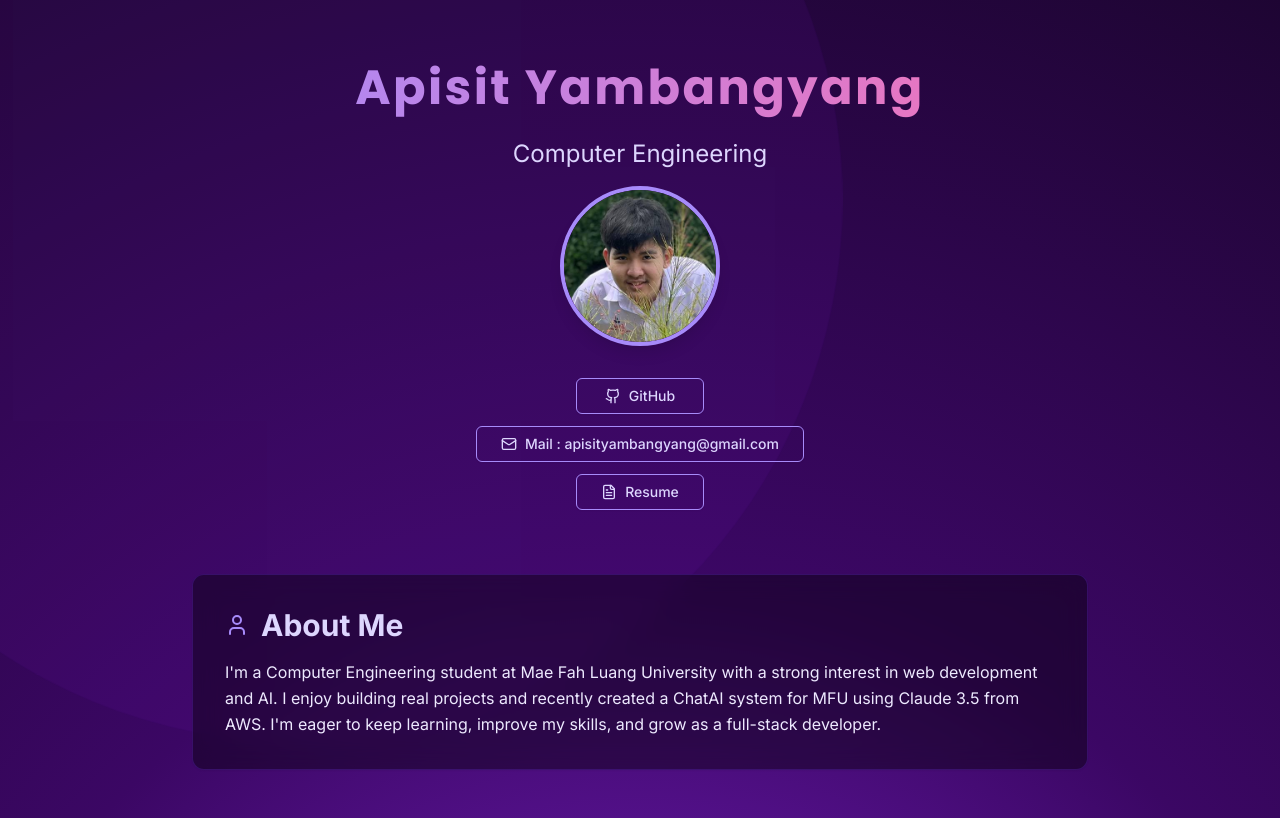
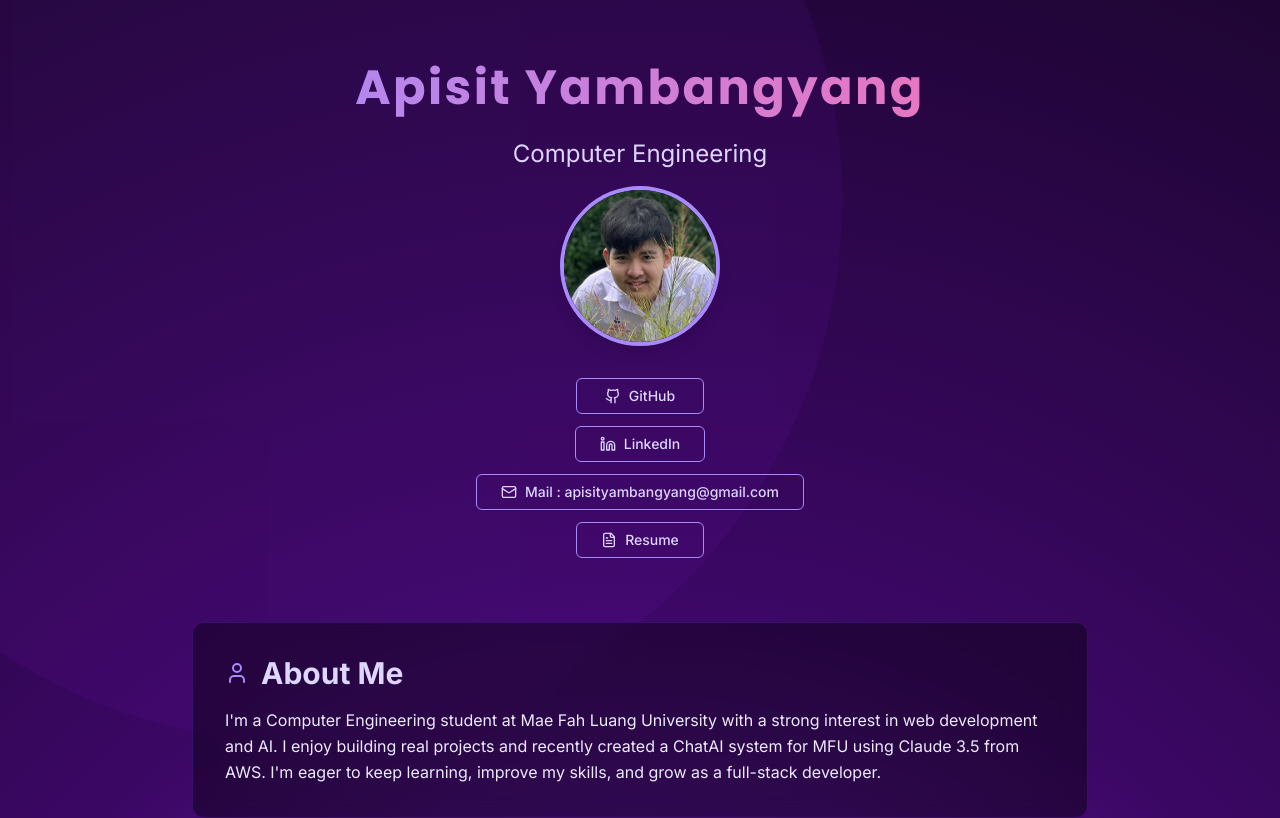
Before and after one commit to nalikanon/Introduce-myself, a Next.js app: page / in a window 1280 px wide. Shown: the top 818 px of the page. Built offline with nearby package versions, Linux system fonts and the light colour scheme.

Commit message:
add linkedin

```diff
--- a/src/app/page.tsx
+++ b/src/app/page.tsx
@@ -120,6 +120,15 @@ export default function Home() {
             <Button variant="outline" className="border-purple-400 text-purple-200 hover:bg-purple-800 min-w-32 px-6">
             <Github className="mr-2 h-4 w-4" />
             GitHub
+            </Button>
+            </a>
+
+            <a href="https://www.linkedin.com/in/non-apisit-43762b364/"
+               target="_blank"
+               rel="" >
+            <Button variant="outline" className="border-purple-400 text-purple-200 hover:bg-purple-800 min-w-32 px-6">
+            <Linkedin className="mr-2 h-4 w-4" />
+            LinkedIn
             </Button>
             </a>
 
```
